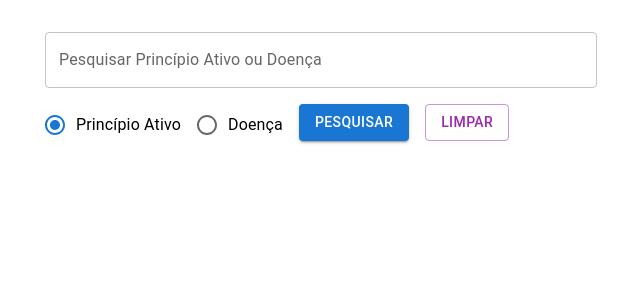
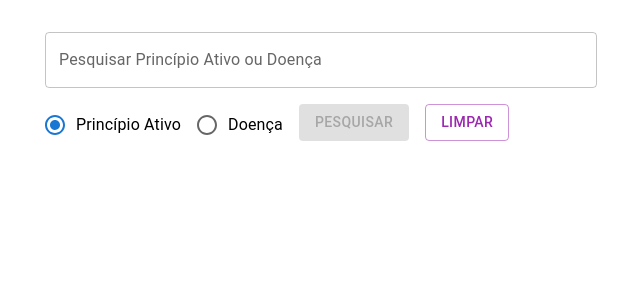
Before and after one commit to rodrigoschamber/ingredient-recomendation, a React (Vite) app in the folder frontend/: page / in a window 1280 px wide. Shown: the top 300 px of the page, without its empty margins (319-959 px from the left). Built offline with nearby package versions, Linux system fonts and the light colour scheme.

Commit message:
avoid special chars

```diff
--- a/frontend/src/components/IngredientSearch/index.jsx
+++ b/frontend/src/components/IngredientSearch/index.jsx
@@ -76,6 +76,8 @@ export default function IngredientSearch({
         });
     }
   };
+  const hasSpecialChars = (str) =>
+    /[^a-zA-Z0-9 ]/.test(str) || str.trim() === "";
   return (
     <>
       <TextField
@@ -110,7 +112,10 @@ export default function IngredientSearch({
         </FormControl>
         <Box>
           <Button
-            disabled={progress}
+            disabled={
+              progress ||
+              hasSpecialChars(formData.search)
+            }
             onClick={handleSubmit}
             variant="contained"
             color="primary"
```
